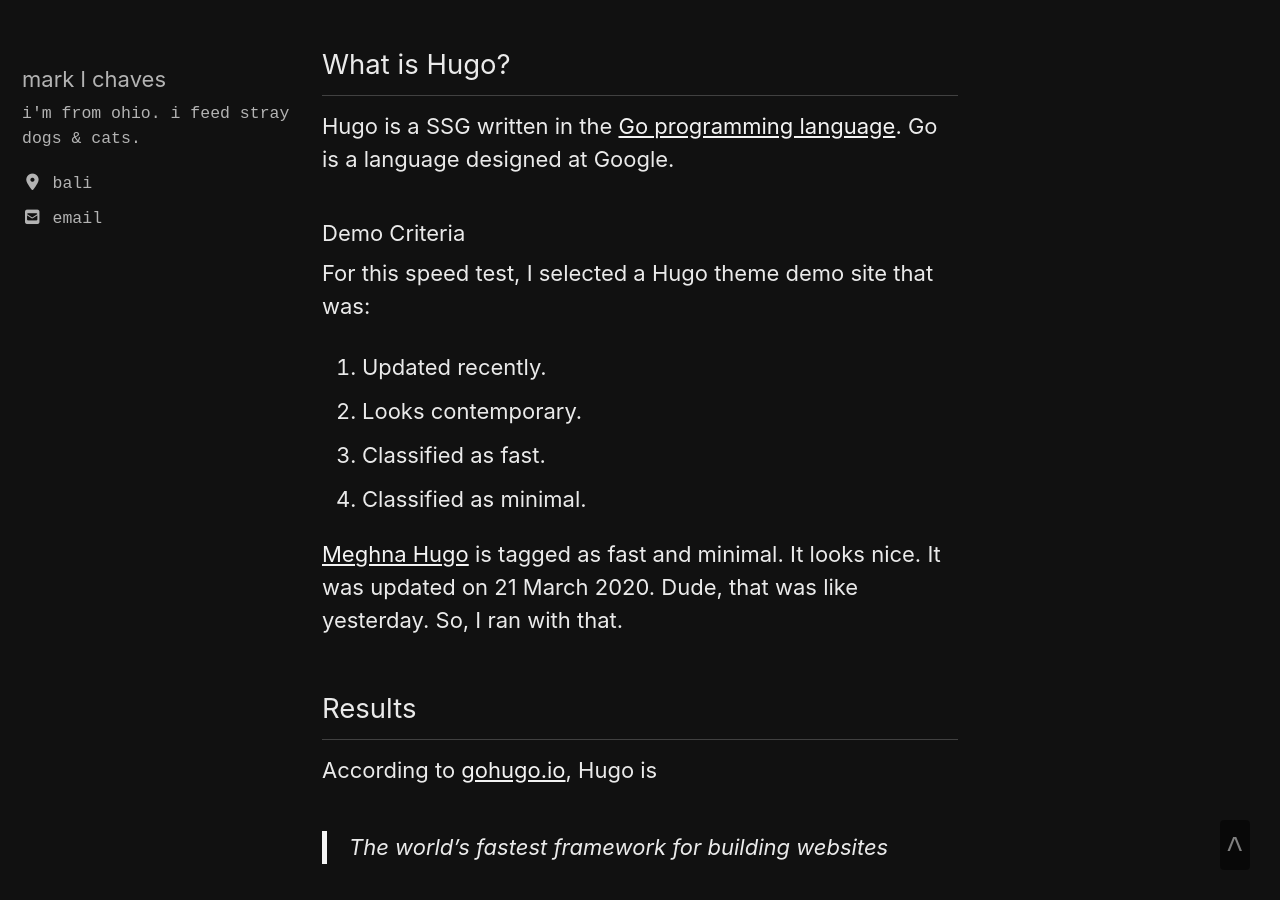
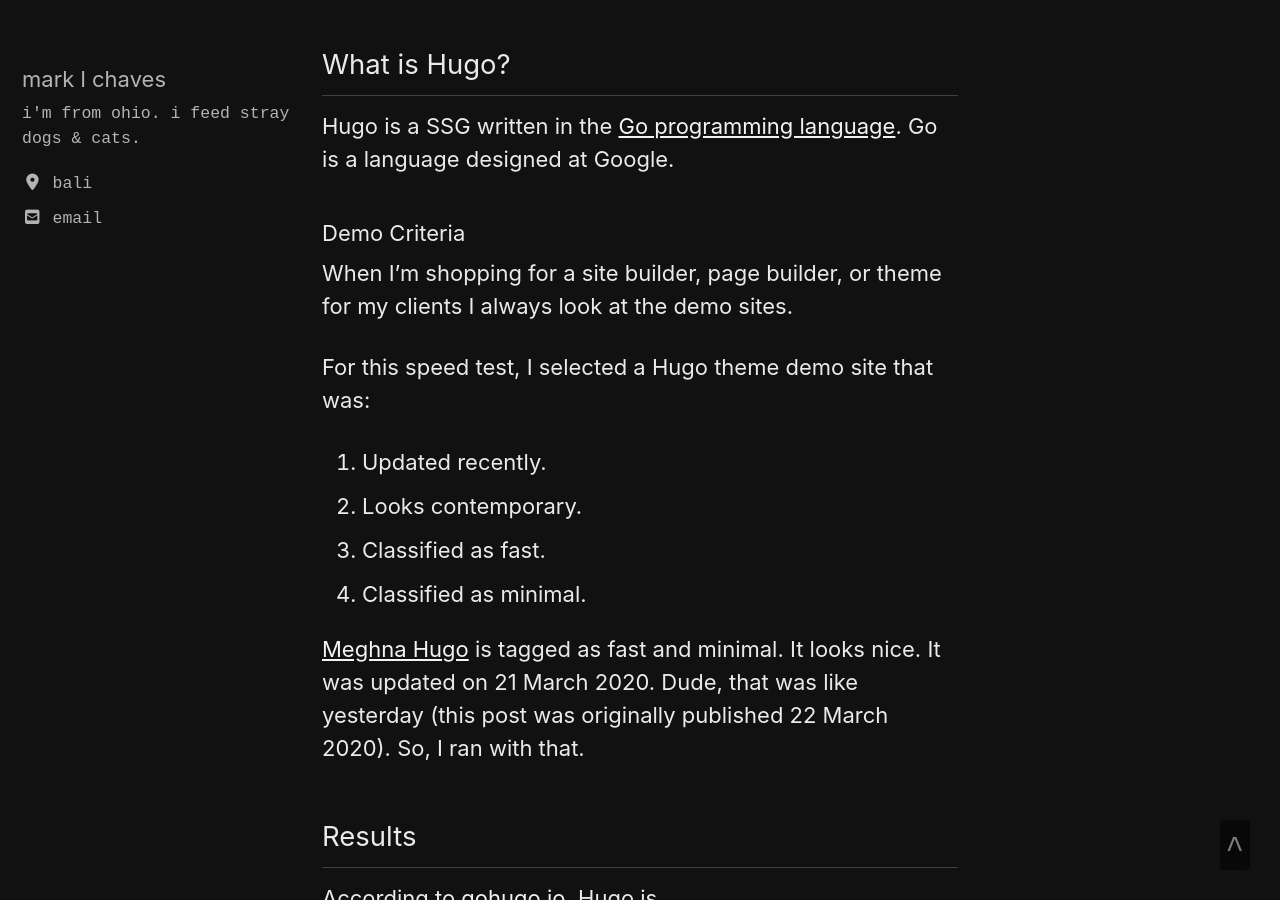
Before and after one commit to marklchaves/caughtmyeye, a Jekyll site: the page built from _posts/2020-03-22-hugo-pagespeed.md, in a window 1280 px wide and 900 px high, scrolled down 1062 px. Built offline with Jekyll 4.4.1, drawn with Linux system fonts in a browser that asks for light colours; cached includes are drawn as plain includes; nearby versions of some CDN libraries; comment, search, counter and statistics services are not loaded; some of the changed text lies outside the part shown.

Commit message:
Clarified Hugo PageSpeed test

```diff
--- a/_posts/2020-03-22-hugo-pagespeed.md
+++ b/_posts/2020-03-22-hugo-pagespeed.md
@@ -22,6 +22,8 @@
 
 ### Demo Criteria
 
+When I'm shopping for a site builder, page builder, or theme for my clients I always look at the demo sites.
+
 For this speed test, I selected a Hugo theme demo site that was:
 
 1. Updated recently.
@@ -29,7 +31,7 @@
 3. Classified as fast.
 4. Classified as minimal.
 
-[Meghna Hugo](https://themes.gohugo.io/meghna-hugo/) is tagged as fast and minimal. It looks nice. It was updated on 21 March 2020. Dude, that was like yesterday. So, I ran with that.
+[Meghna Hugo](https://themes.gohugo.io/meghna-hugo/) is tagged as fast and minimal. It looks nice. It was updated on 21 March 2020. Dude, that was like yesterday (this post was originally published 22 March 2020). So, I ran with that.
 
 ## Results
 
@@ -37,9 +39,11 @@
 
 <blockquote>The world’s fastest framework for building websites</blockquote>
 
-Let's see what Google PageSpeed thinks.
+OK. It might be the fastest framework for building sites. But, let's see what Google PageSpeed think how fast Hugo sites perform.
 
 ---
+
+### Hugo Demo Test
 
 <!-- Slider main container -->
 <div class="swiper-container">
@@ -62,11 +66,36 @@
 
 ---
 
+## GoHugo.io Test
+
+Now, let's look at [gohugo.io]() itself. It's the official Hugo website. Yes. It's built with Hugo. I checked.
+
+<!-- Slider main container -->
+<div class="swiper-container">
+    <!-- Additional required wrapper -->
+    <div class="swiper-wrapper">
+        <!-- Slides -->
+        <div class="swiper-slide">Mobile<img src="/assets/images/performance/gohugio-io-PageSpeed-mob-24apr2020.jpg"></div>
+        <div class="swiper-slide">Desktop<img src="/assets/images/performance/gohugio-io-PageSpeed-dt-24apr2020.jpg"></div>
+    </div>
+    <!-- If we need pagination -->
+    <div class="swiper-pagination"></div>
+
+    <!-- If we need navigation buttons -->
+    <div class="swiper-button-prev"></div>
+    <div class="swiper-button-next"></div>
+
+    <!-- If we need scrollbar -->
+    <div class="swiper-scrollbar"></div>
+</div>
+
+---
+
 <a name="benchmark"></a>
 
 ## Benchmark
 
-Let's hold my site as the benchmark.
+Let's hold my _official_ site as the benchmark.
 
 
 <!-- Slider main container -->
@@ -90,10 +119,14 @@
 
 ## Conclusion
 
-I feel there are two takeaways here.
+Which is the more "fair" assessment of Hugo's PageSpeed test? It's hard to say. There are countless factors involved with how websites perform. However, I believe demo sites will be closer to the truth. Why? Because how they are developed is probably closer to how most sites are built (coming from experience).
+
+When I run into an exceptionally fast site that is up to par with contemporary design aesthetics, I always wonder. I wonder if they had a bigger budget to spend on performance&mdash;more than us _mortals_.
+
+Anyway, I feel there are two takeaways here.
 
 1. If your business is **making** page builders, site builders, or themes, then make sure your demo sites are fast. Your demos might be the only thing that people like me have for evaluating your performance skills.
-2. If you are **shopping** around for a site builder, page builder, or theme, then you should run [speed tests](https://developers.google.com/speed/pagespeed/insights/) on their demo sites. These demos should be sites that _showcase_ the best work they can do.
+1. If you are **shopping** around for a site builder, page builder, or theme, then you should run [speed tests](https://developers.google.com/speed/pagespeed/insights/) on their demo sites. These demos should be sites that _showcase_ the best work they can do.
 
 Thanks for reading!
 
```
Also changed, not shown: other parts of _posts/2020-03-22-hugo-pagespeed.md (+1 -1 lines), assets/images/performance/gohugio-io-PageSpeed-dt-24apr2020.jpg (added), assets/images/performance/gohugio-io-PageSpeed-mob-24apr2020.jpg (added).
